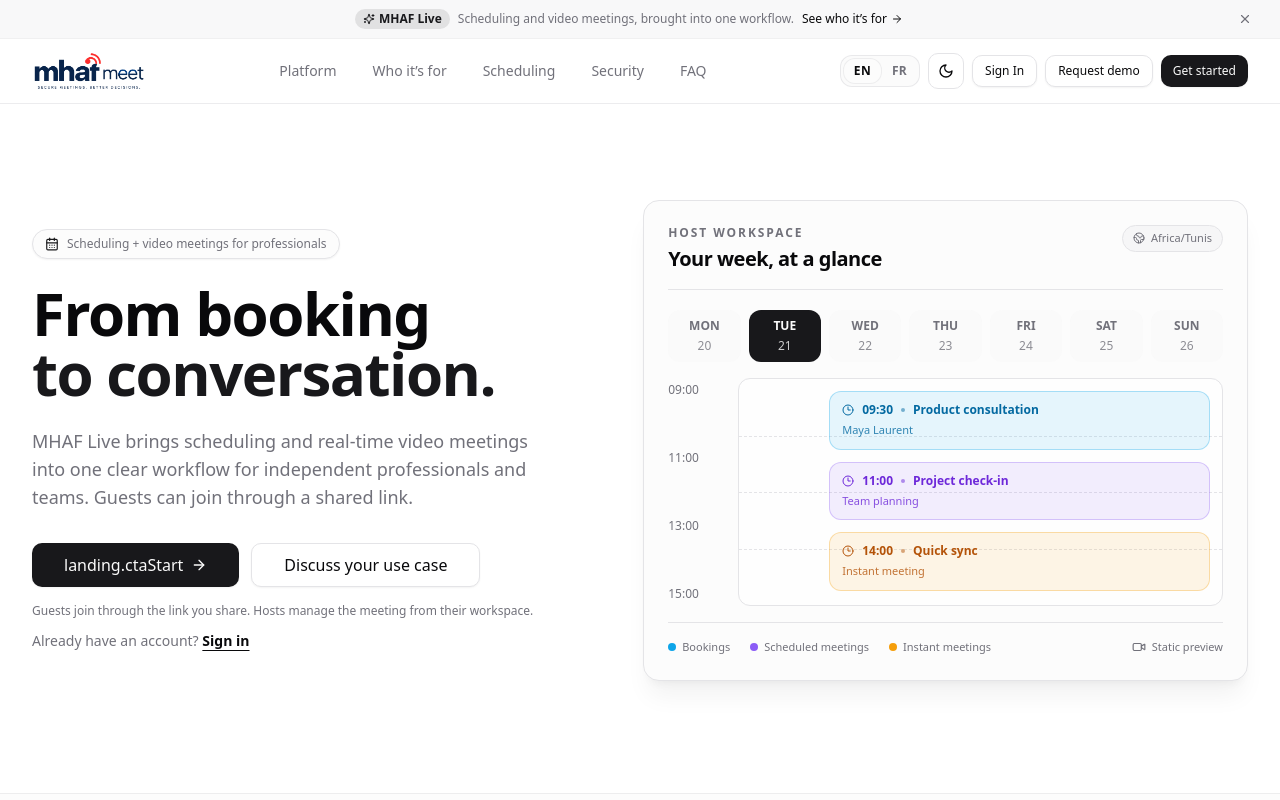
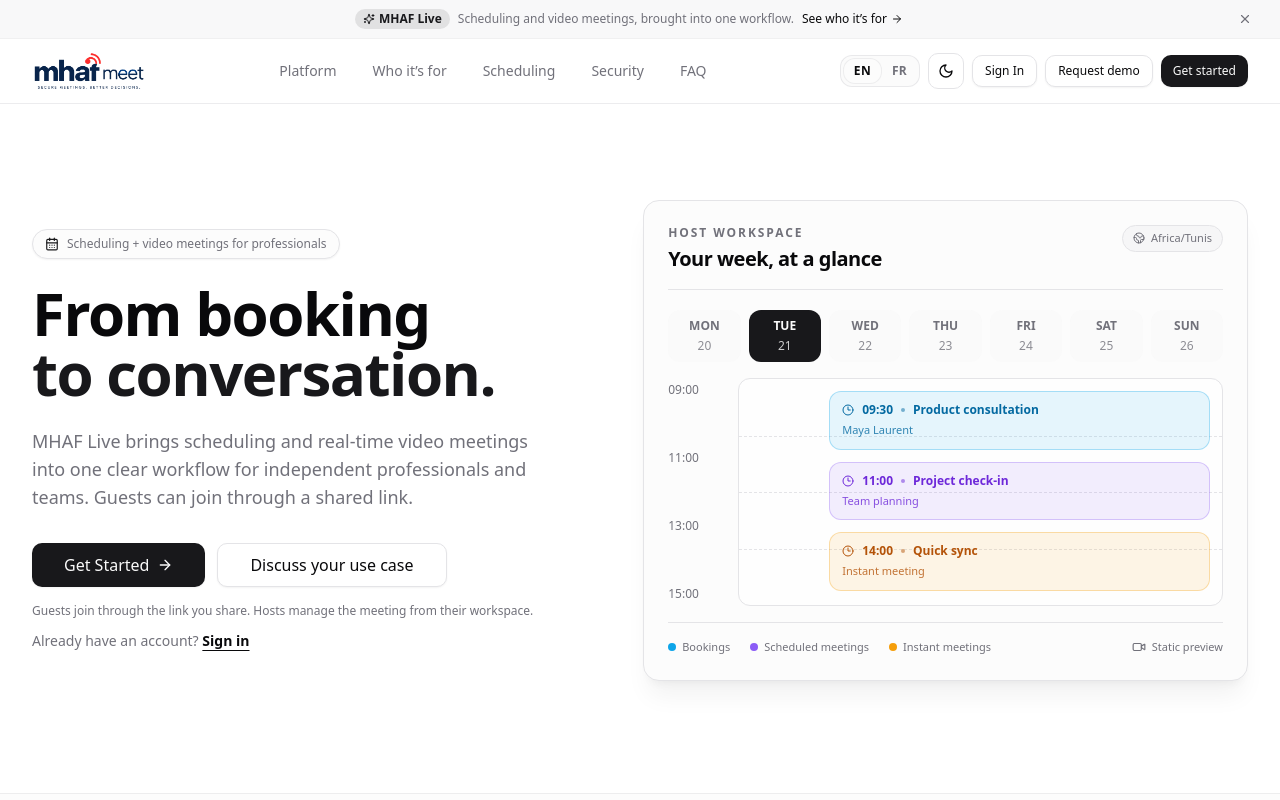
Before and after one commit to Naiimbs/Mhaf-live, a Next.js app: page / in a window 1280 px wide. Shown: the top 800 px of the page. Built offline with nearby package versions, Linux system fonts and the light colour scheme.

Commit message:
Improve project README and landing CTA

```diff
--- a/src/components/landing/hero-section.tsx
+++ b/src/components/landing/hero-section.tsx
@@ -31,7 +31,7 @@ export function HeroSection({ onRequestDemo }: HeroSectionProps) {
             <p className="mt-6 max-w-lg text-base leading-7 text-muted-foreground sm:text-lg">{t("landing.heroSubtitle")}</p>
             <div className="mt-8 flex flex-col gap-3 sm:flex-row">
               <Button size="lg" asChild className="gap-2 shadow-sm">
-                <Link href="/register">{t("landing.ctaStart")} <ArrowRight className="h-4 w-4" /></Link>
+                <Link href="/register">{t("nav.getStarted")} <ArrowRight className="h-4 w-4" /></Link>
               </Button>
               <Button size="lg" variant="outline" onClick={onRequestDemo}>
                 {isFr ? "Discuter de votre besoin" : "Discuss your use case"}
```
Also changed, not shown: 1 other file (tests, documents, lock files or other folders).
